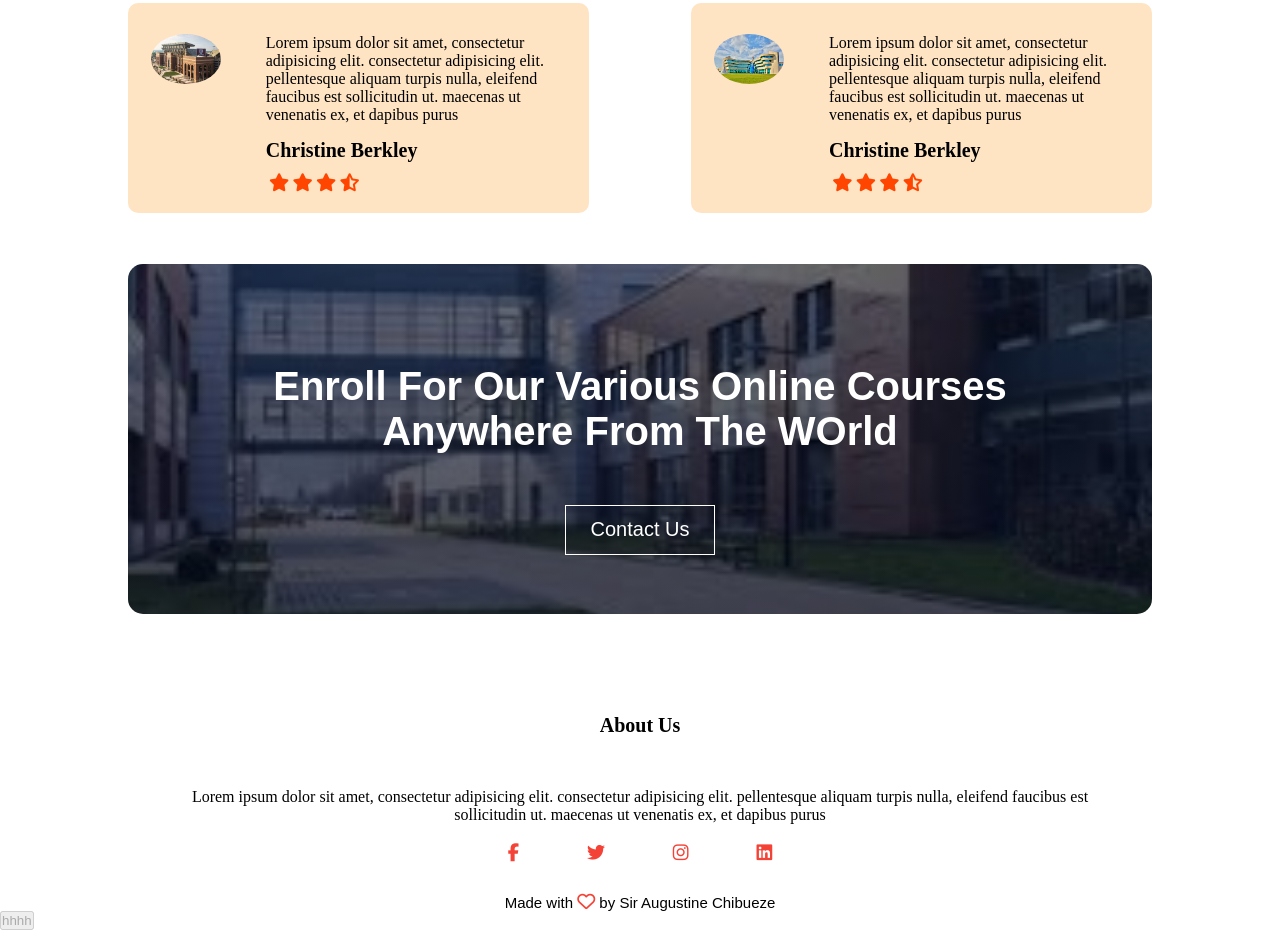
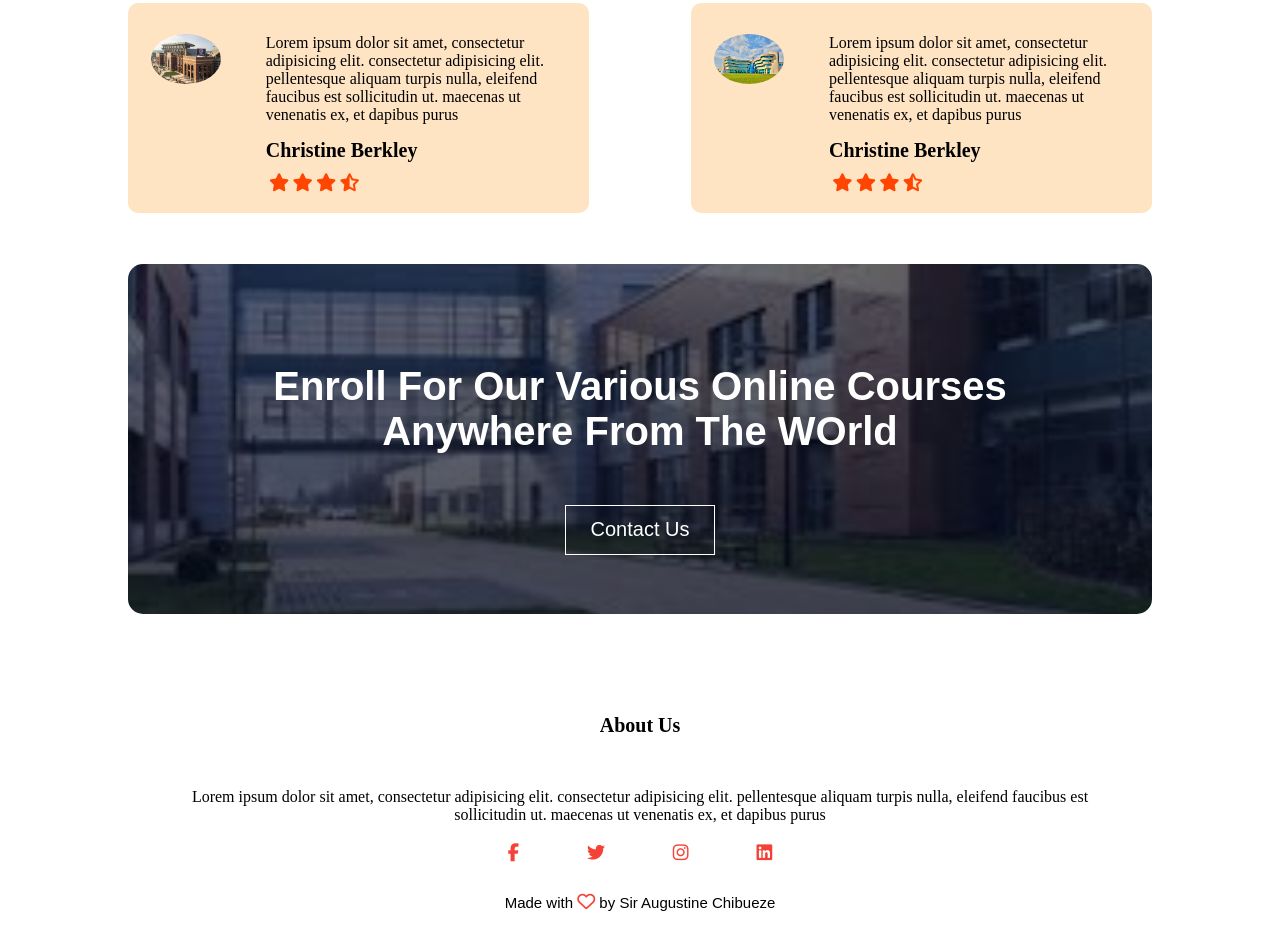
Before and after one commit to Augustinechibueze/uni-design, a plain HTML site: page index.html in a window 1280 px wide. Shown: the part 3176-4106 px from the top of the page. Drawn offline with nearby package versions, Linux system fonts and the light colour scheme.

Commit message:
Update index.html

```diff
--- a/index.html
+++ b/index.html
@@ -163,7 +163,7 @@
 
 
 
-    <button disabled="disabled">hhhh</button>
+<!--     <button disabled="disabled">hhhh</button> -->
     <!-- <div class="new-div"></div> -->
     <script>
             var navLinks = document.getElementById("navLinks");
```
